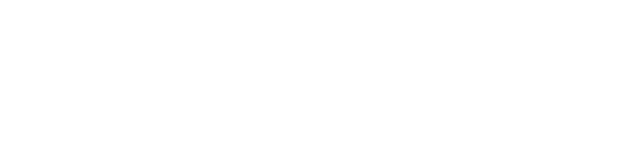
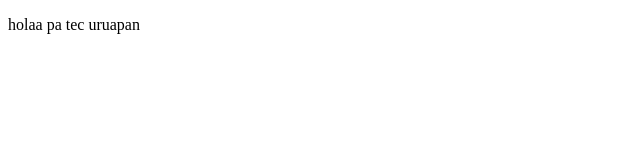
Before and after one commit to clauden2099/ProyectoRedes, a plain HTML site: page index.html in a window 1280 px wide. Shown: the whole page, without its empty margins (0-640 px from the left). Drawn offline with Linux system fonts and the light colour scheme.

Commit message:
Update index.html

```diff
--- a/index.html
+++ b/index.html
@@ -6,6 +6,8 @@
     <title>Inventario</title>
 </head>
 <body>
+    <p>holaa pa     tec uruapan</p>
+
 
 </body>
 </html>
```
